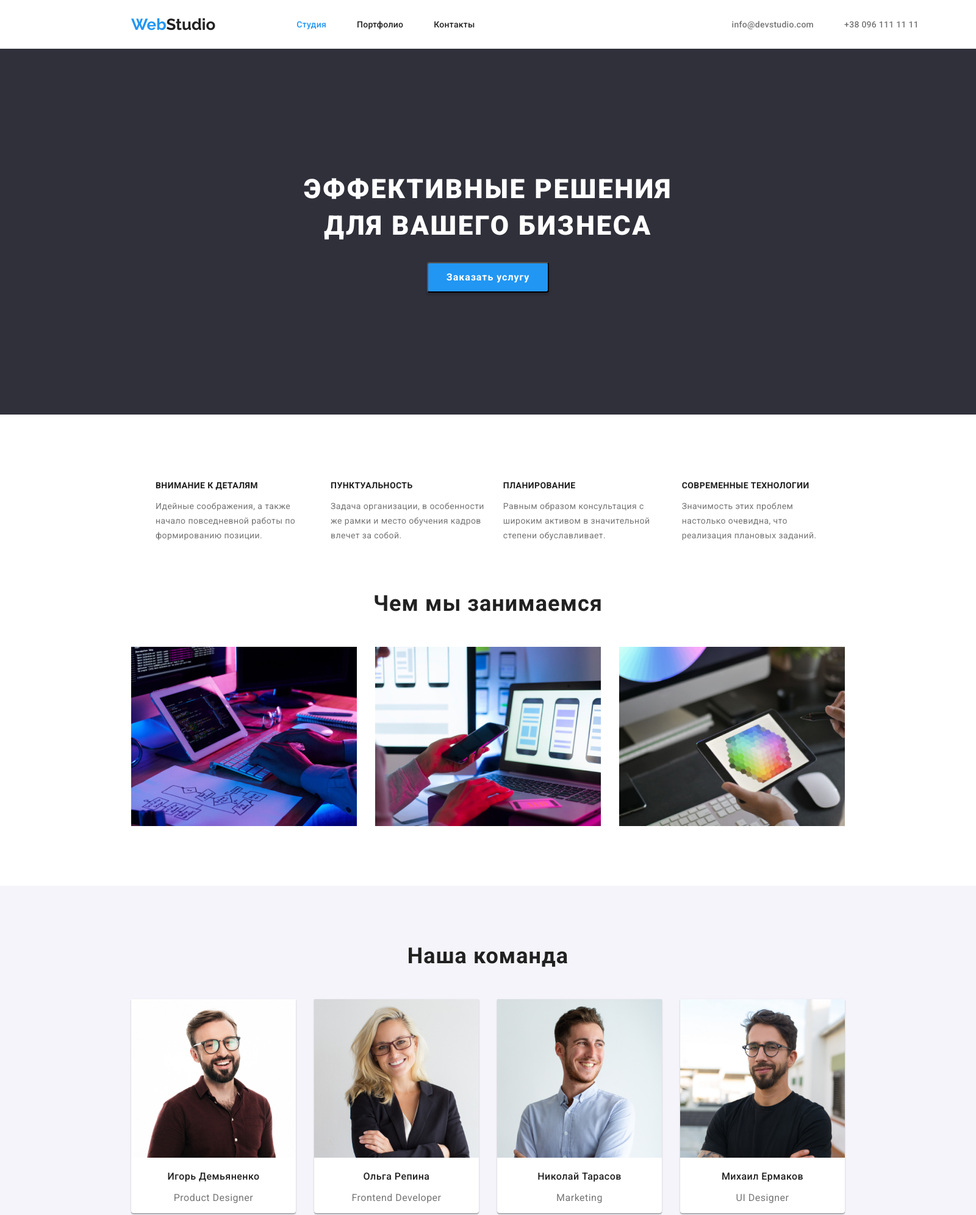
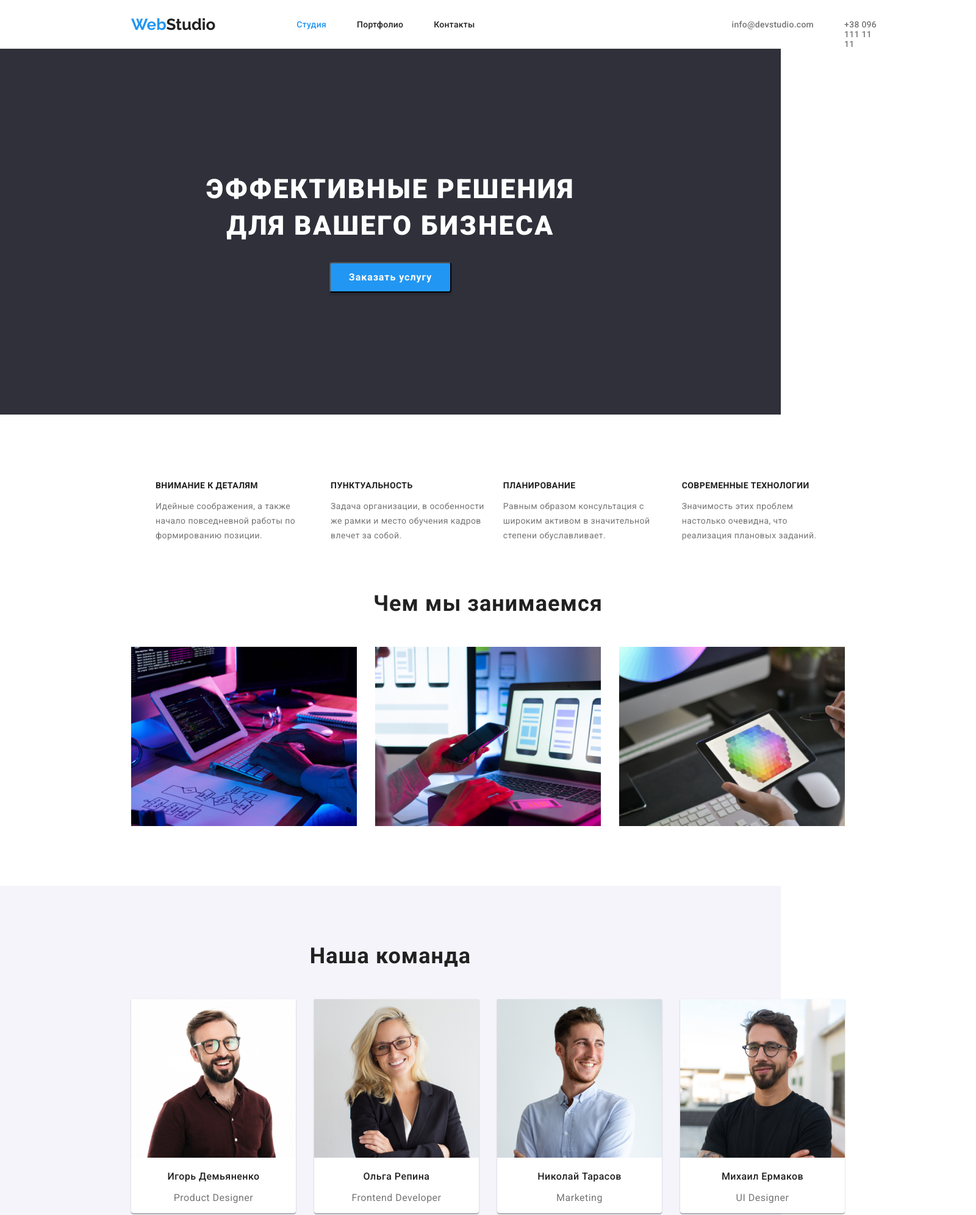
Before and after one commit to andriiberezhko/goit-markup-hw-02, a plain HTML site: page index.html in a window 1280 px wide. Shown: the top 1993 px of the page at 61% size, 1600 px wide, since content can reach past the window. Drawn offline with nearby package versions, Linux system fonts and the light colour scheme; a web font is replaced by a local one.

Commit message:
change3
закомментировал везде ширину для удаления нижнего скрола

```diff
--- a/css/styles.css
+++ b/css/styles.css
@@ -49,7 +49,7 @@ ul {
 /* Шапка сайта */
 /* Навигация */
 .navigation {
-  width: 1600px;
+  /* width: 1600px; */
   height: 80px;
   display: flex;
   border-bottom: 1px solid #ececec;
@@ -104,7 +104,7 @@ ul {
 
 /* подвал сайта */
 .foot {
-  width: 1600px;
+  /* width: 1600px; */
   height: 252px;
   background-color: var(--background-footer-color);
   margin-top: 0px;
@@ -145,7 +145,7 @@ ul {
 /* секция герой */
 .hero {
   text-align: center;
-  width: 1600px;
+  /* width: 1600px; */
   height: 600px;
   background-color: #2f303a;
   margin-top: 0px;
@@ -226,7 +226,7 @@ ul {
 }
 /* секция наша команда */
 .teem {
-  width: 1600px;
+  /* width: 1600px; */
   height: 648px;
   background-color: #f5f4fa;
   text-align: center;
```
